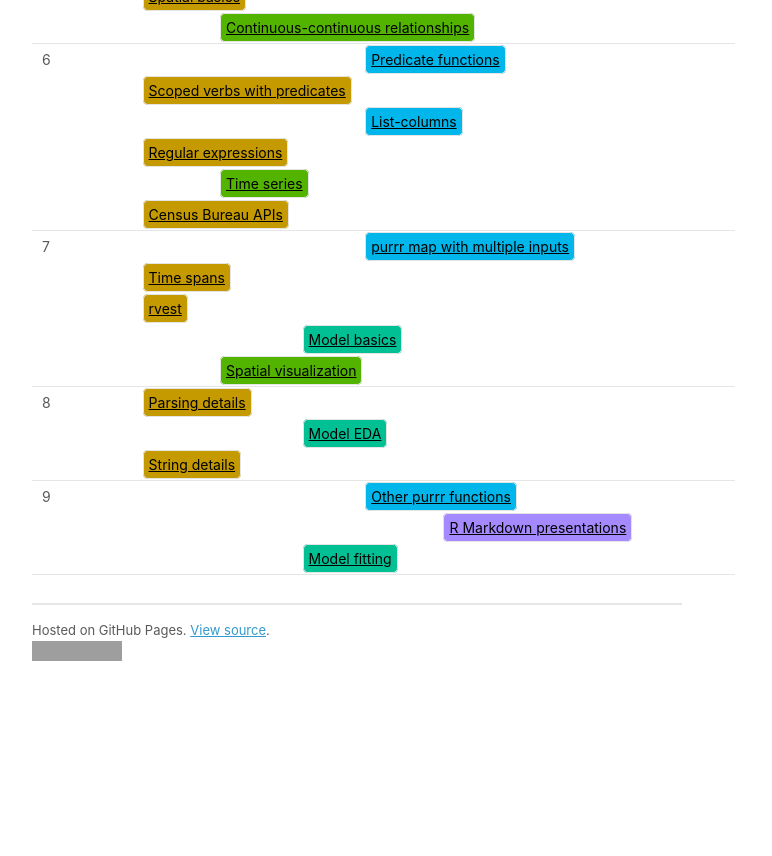
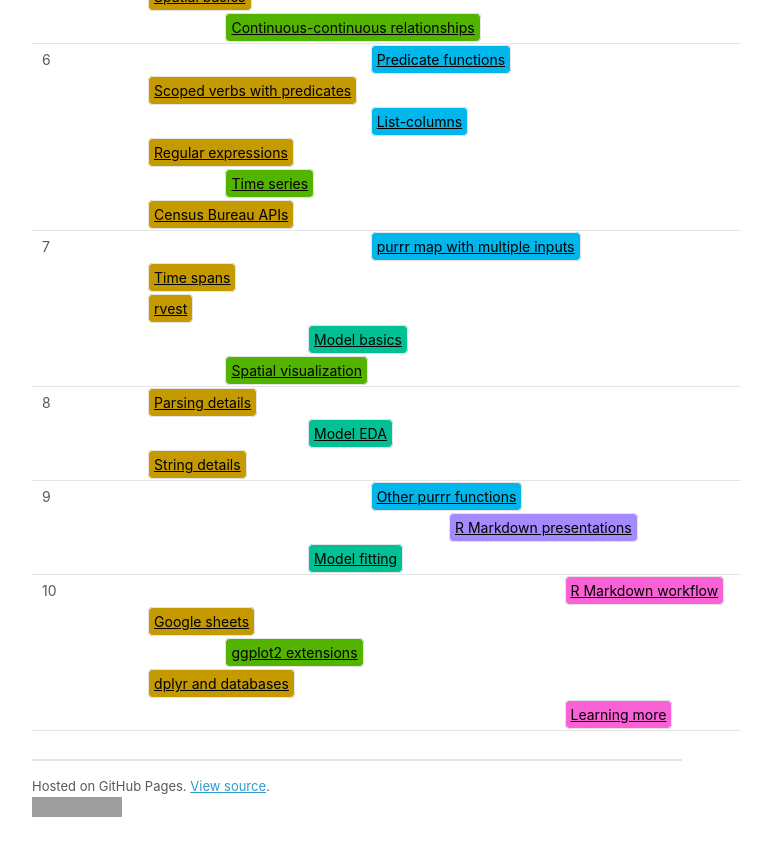
Before and after one commit to dcl-2020-01/curriculum, a Jekyll site: the page built from docs/index.md, in a window 1280 px wide and 900 px high, scrolled down 1224 px. Shown: the top 856 px of the window, without its empty margins (283-1055 px from the left). Built offline with Jekyll 4.4.1, drawn with Linux system fonts in a browser that asks for light colours; our own code applies the rules of GitHub Pages for plain Markdown files; a script that is not in the unit is left out; before the commit the page ends 1968 px from its top, so only the background shows below that; grey boxes are pictures that could not be loaded.

Commit message:
Update for week 10

```diff
--- a/docs/index.md
+++ b/docs/index.md
@@ -366,4 +366,34 @@ title: Theme index
   <td colspan="3"></td>
 </tr>
 </tbody>
+<tbody>
+<tr>
+<td id='week-10'>10</td>
+  <td colspan="6"></td>
+  <td colspan="6"><a class="workflow" href="workflow-rmarkdown.html">R Markdown workflow</a></td>
+</tr>
+<tr>
+<td></td>
+  <td colspan="1"></td>
+  <td colspan="6"><a class="wrangle" href="googlesheets.html">Google sheets</a></td>
+  <td colspan="5"></td>
+</tr>
+<tr>
+<td></td>
+  <td colspan="2"></td>
+  <td colspan="6"><a class="visualize" href="ggplot2-exts.html">ggplot2 extensions</a></td>
+  <td colspan="4"></td>
+</tr>
+<tr>
+<td></td>
+  <td colspan="1"></td>
+  <td colspan="6"><a class="wrangle" href="dplyr-databases.html">dplyr and databases</a></td>
+  <td colspan="5"></td>
+</tr>
+<tr>
+<td></td>
+  <td colspan="6"></td>
+  <td colspan="6"><a class="workflow" href="learning-more.html">Learning more</a></td>
+</tr>
+</tbody>
 </table>
--- a/syllabus.yml
+++ b/syllabus.yml
@@ -1,4 +1,4 @@
-cur-week: 09
+cur-week: 10
 
 weeks:
   week-01:
```
